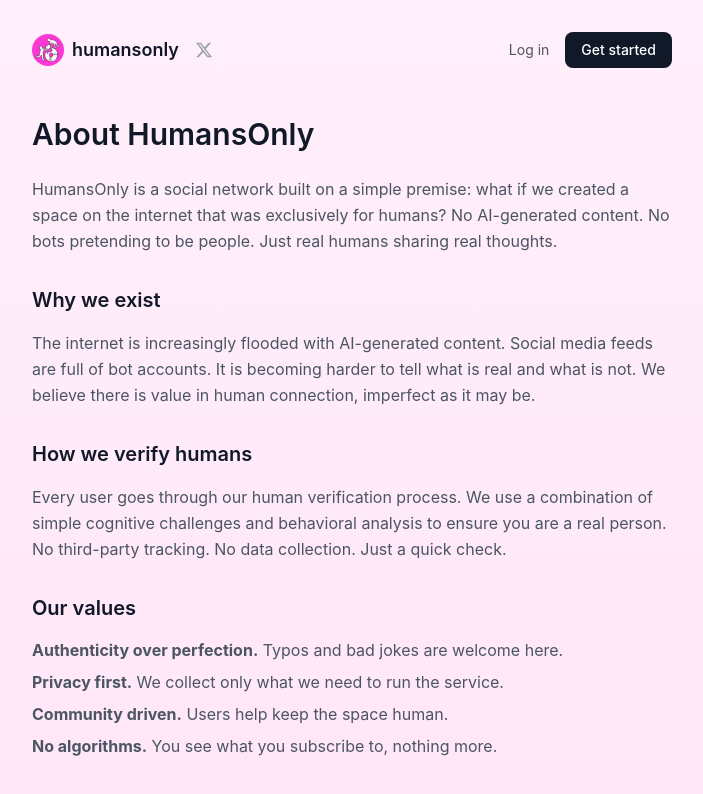
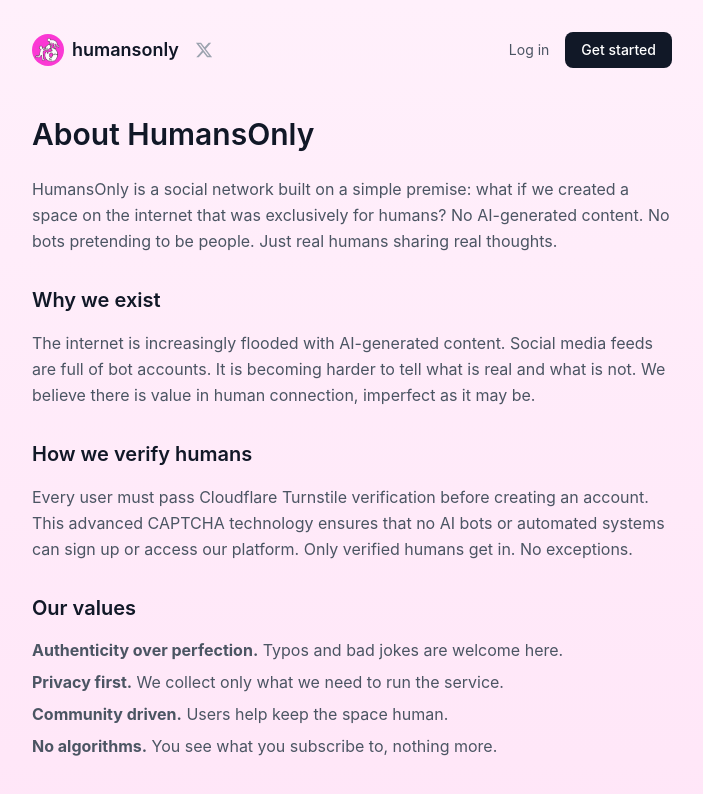
Before and after one commit to russioo/humansonly, a Next.js app: page /about in a window 1280 px wide. Shown: the top 794 px of the page, without its empty margins (288-991 px from the left). Built offline with nearby package versions, Linux system fonts and the light colour scheme; no server answers.

Commit message:
Update about page with Cloudflare CAPTCHA info

```diff
--- a/app/about/page.tsx
+++ b/app/about/page.tsx
@@ -27,9 +27,9 @@
 
           <h2 className="text-xl font-semibold text-gray-900 mt-8 mb-4">How we verify humans</h2>
           <p className="text-gray-600 leading-relaxed mb-6">
-            Every user goes through our human verification process. We use a combination of
-            simple cognitive challenges and behavioral analysis to ensure you are a real person.
-            No third-party tracking. No data collection. Just a quick check.
+            Every user must pass Cloudflare Turnstile verification before creating an account.
+            This advanced CAPTCHA technology ensures that no AI bots or automated systems can
+            sign up or access our platform. Only verified humans get in. No exceptions.
           </p>
 
           <h2 className="text-xl font-semibold text-gray-900 mt-8 mb-4">Our values</h2>
```
